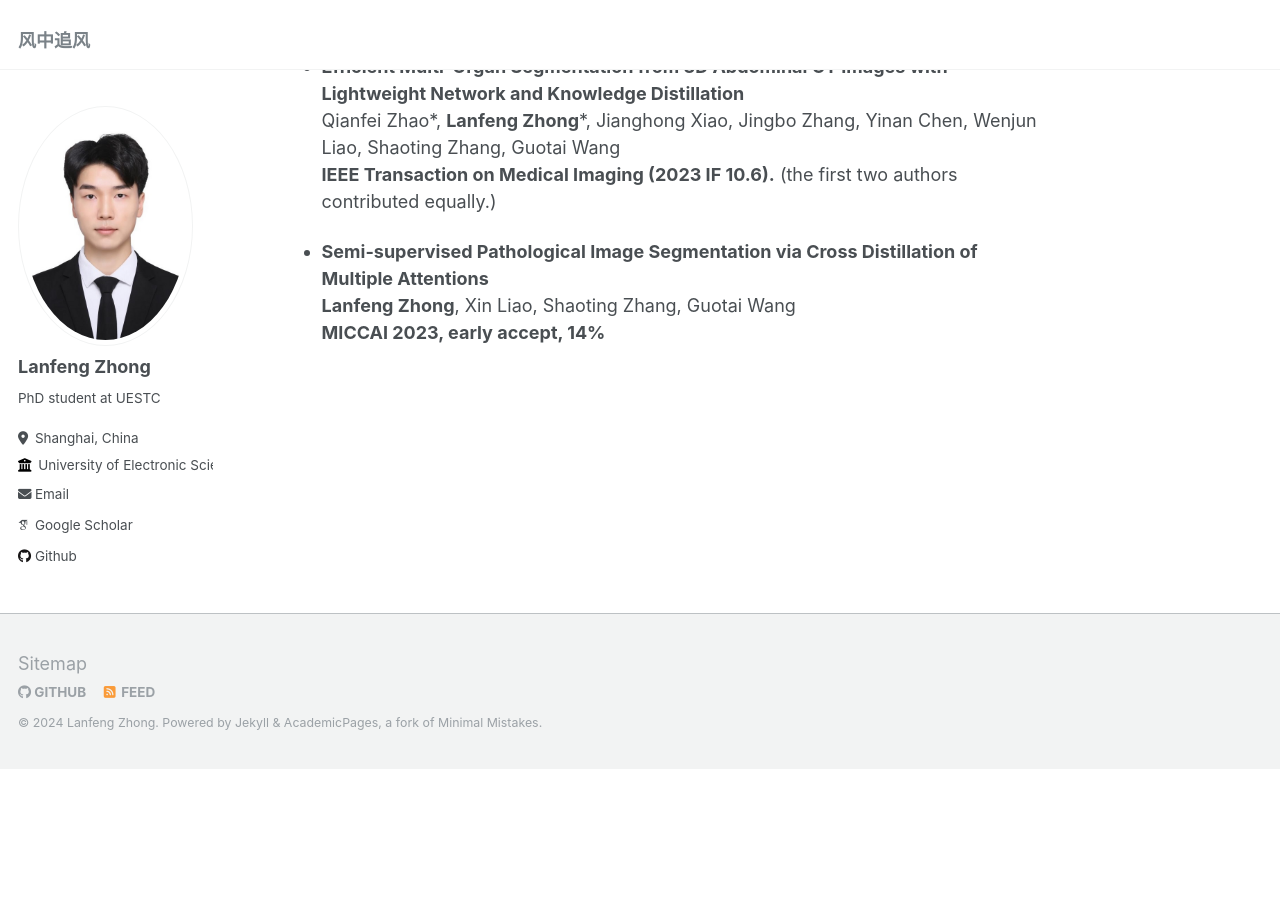
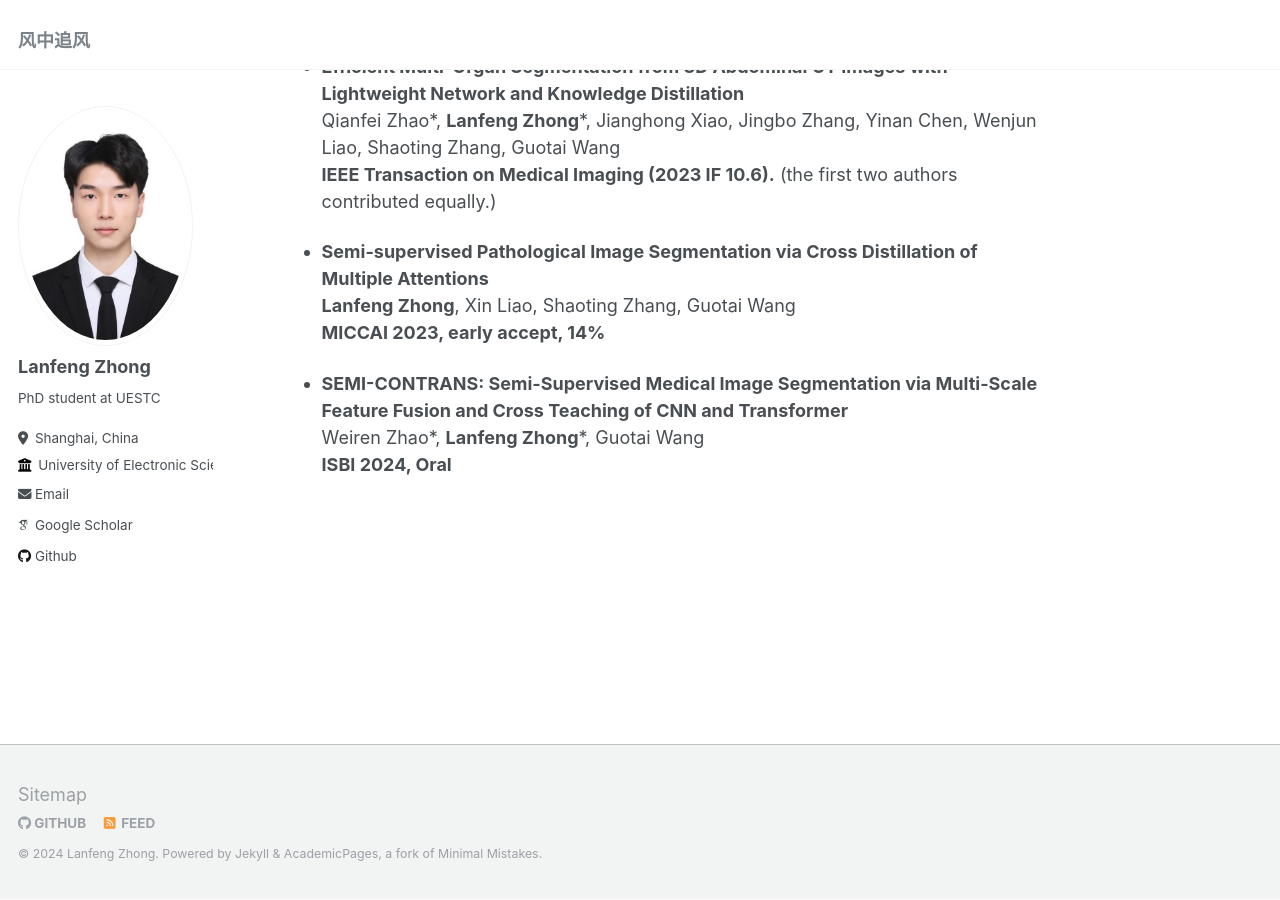
Before and after one commit to lanfz2000/lanfz2000.github.io, a Jekyll site: the page built from _pages/about.md, in a window 1280 px wide and 900 px high, scrolled down 1024 px. Built offline with Jekyll 4.4.1, drawn with Linux system fonts in a browser that asks for light colours; some web fonts are replaced; before the commit the page ends 1792 px from its top, so only the background shows below that.

Commit message:
Update about.md

```diff
--- a/_pages/about.md
+++ b/_pages/about.md
@@ -39,3 +39,7 @@ Qianfei Zhao*, **Lanfeng Zhong**\*, Jianghong Xiao, Jingbo Zhang, Yinan Chen, We
 - **Semi-supervised Pathological Image Segmentation via Cross Distillation of Multiple Attentions**
 **Lanfeng Zhong**, Xin Liao, Shaoting Zhang, Guotai Wang
 **MICCAI 2023, early accept, 14%**
+
+- **SEMI-CONTRANS: Semi-Supervised Medical Image Segmentation via Multi-Scale Feature Fusion and Cross Teaching of CNN and Transformer**
+Weiren Zhao*, **Lanfeng Zhong**\*, Guotai Wang
+**ISBI 2024, Oral**
```
